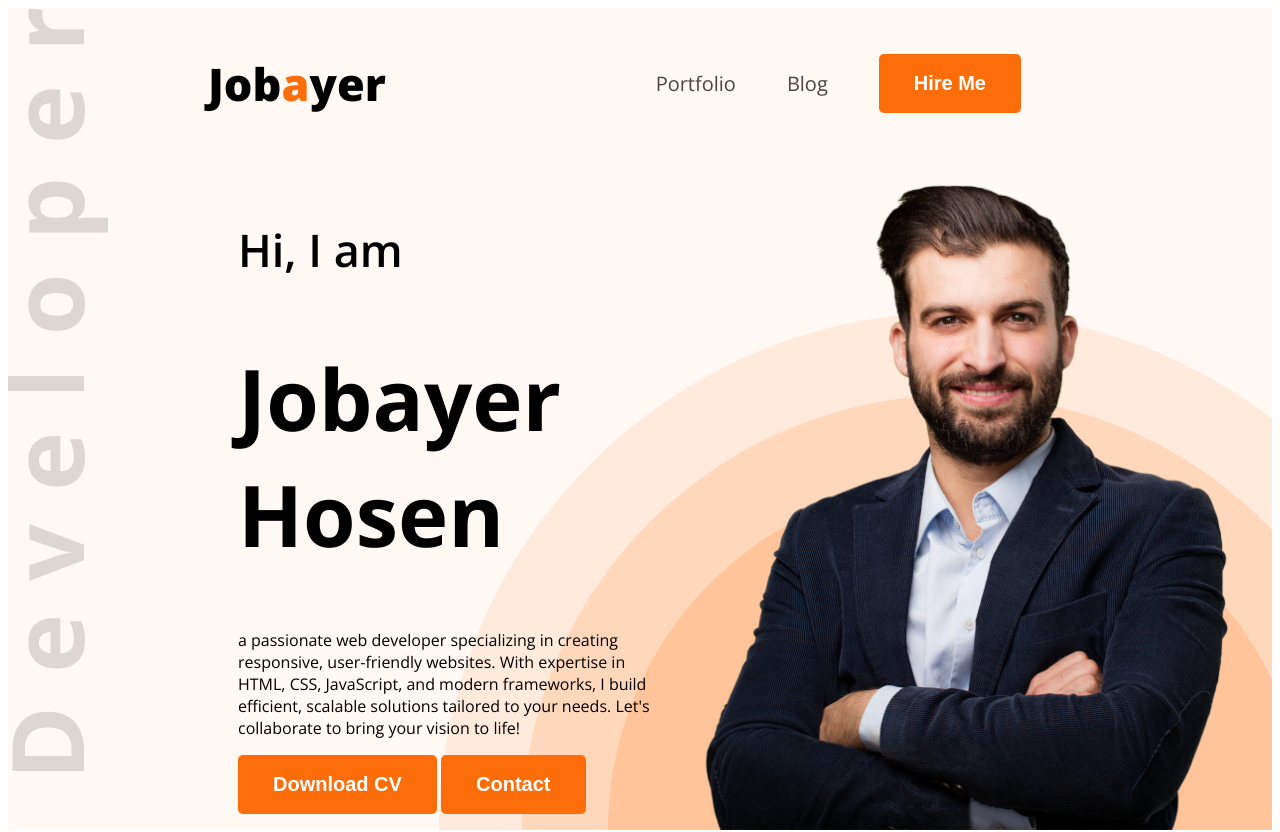
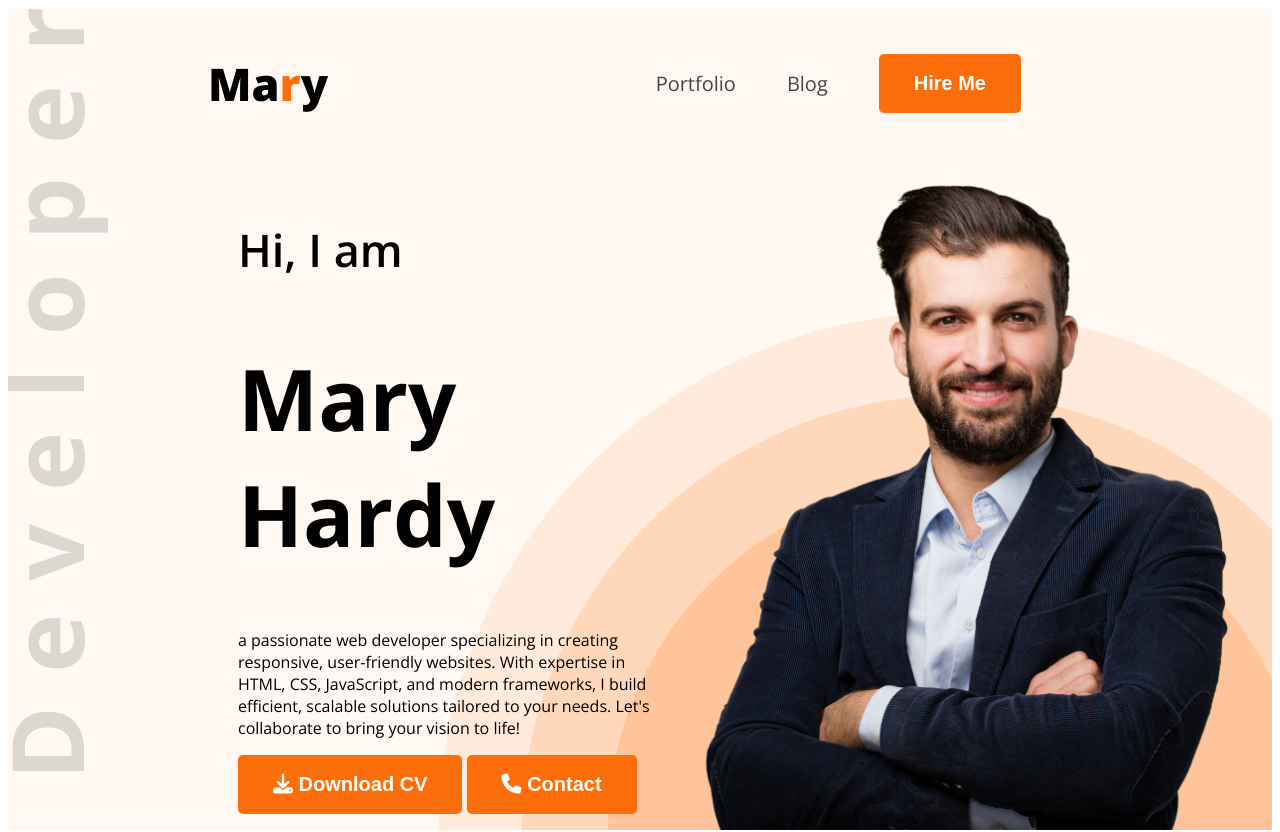
Before and after one commit to jobayerh99/my-portfolio, a plain HTML site: page index.html in a window 1280 px wide. Shown: the top 832 px of the page. Drawn offline with nearby package versions, Linux system fonts and the light colour scheme.

Commit message:
font awsome

```diff
--- a/index.html
+++ b/index.html
@@ -12,12 +12,13 @@
         rel="stylesheet">
 
     <link rel="stylesheet" href="style/style.css">
+    <script src="https://kit.fontawesome.com/8c1cc1bc8b.js" crossorigin="anonymous"></script>
 </head>
 
 <body class="open-sans-normal">
     <header class="header secondery-bg">
         <nav>
-            <h3 class="nav-title">Job<span class="text-primary">a</span>yer</h3>
+            <h3 class="nav-title">Ma<span class="text-primary">r</span>y</h3>
             <ul>
                 <li><a class="dark-2" href="">Portfolio</a></li>
                 <li><a class="dark-2" href="">Blog</a></li>
@@ -27,10 +28,10 @@
         <div class="banner">
             <div class="banner-content">
                 <h4 class="banner-grettings">Hi, I am</h4>
-                <h1 class="banner-title">Jobayer Hosen</h1>
+                <h1 class="banner-title">Mary Hardy</h1>
                 <p class="banner-description">a passionate web developer specializing in creating responsive, user-friendly websites. With expertise in HTML, CSS, JavaScript, and modern frameworks, I build efficient, scalable solutions tailored to your needs. Let's collaborate to bring your vision to life!</p>
-                <button class="btn-primary">Download CV</button>
-                <button class="btn-primary">Contact</button>
+                <button class="btn-primary"><i class="fa-solid fa-download"></i> Download CV</button>
+                <button class="btn-primary"><i class="fa-solid fa-phone"></i> Contact</button>
             </div>
             <img class="baner-profile-pic" src="images/hardy.png" alt="">
         </div>
@@ -143,7 +144,7 @@
             </div>
         </div>
         <div class="text-center resume-download-cv">
-            <button class="btn-primary">Doenload CV</button>
+            <button class="btn-primary"><i class="fa-solid fa-download"></i> Doenload CV</button>
         </div>
       </section>
     </main>
```
